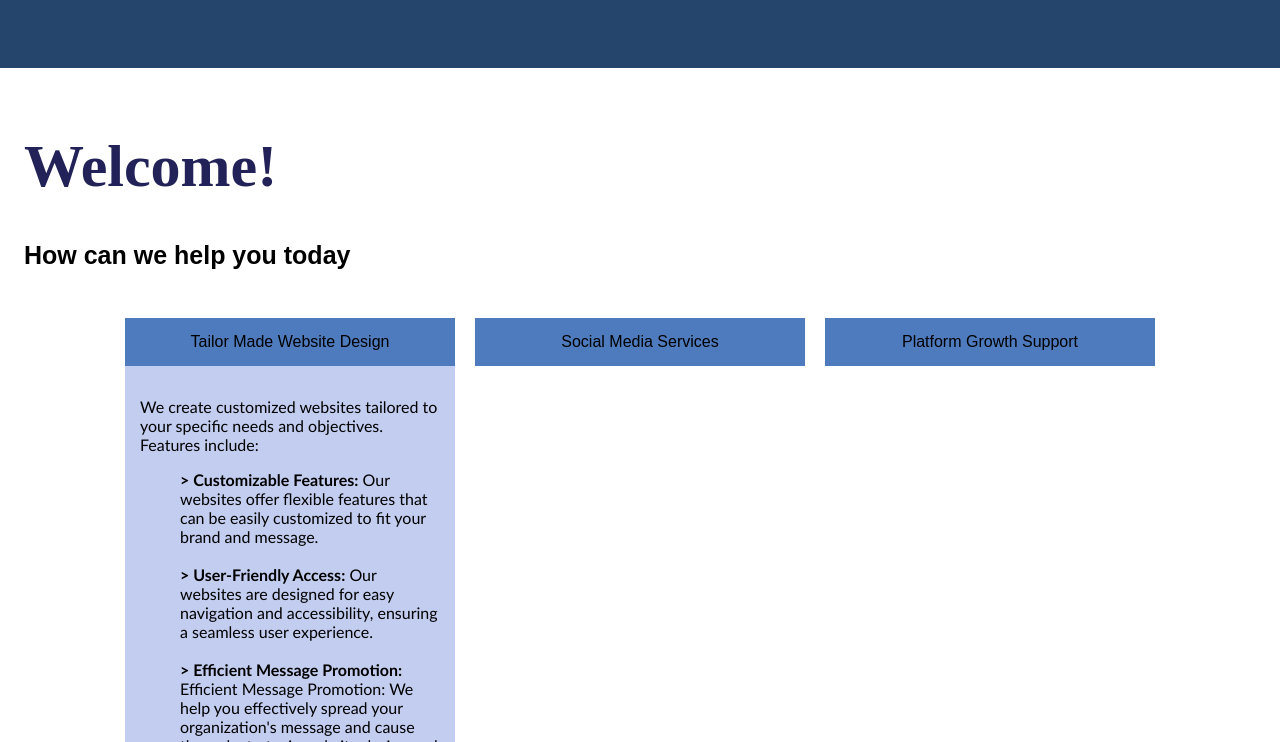
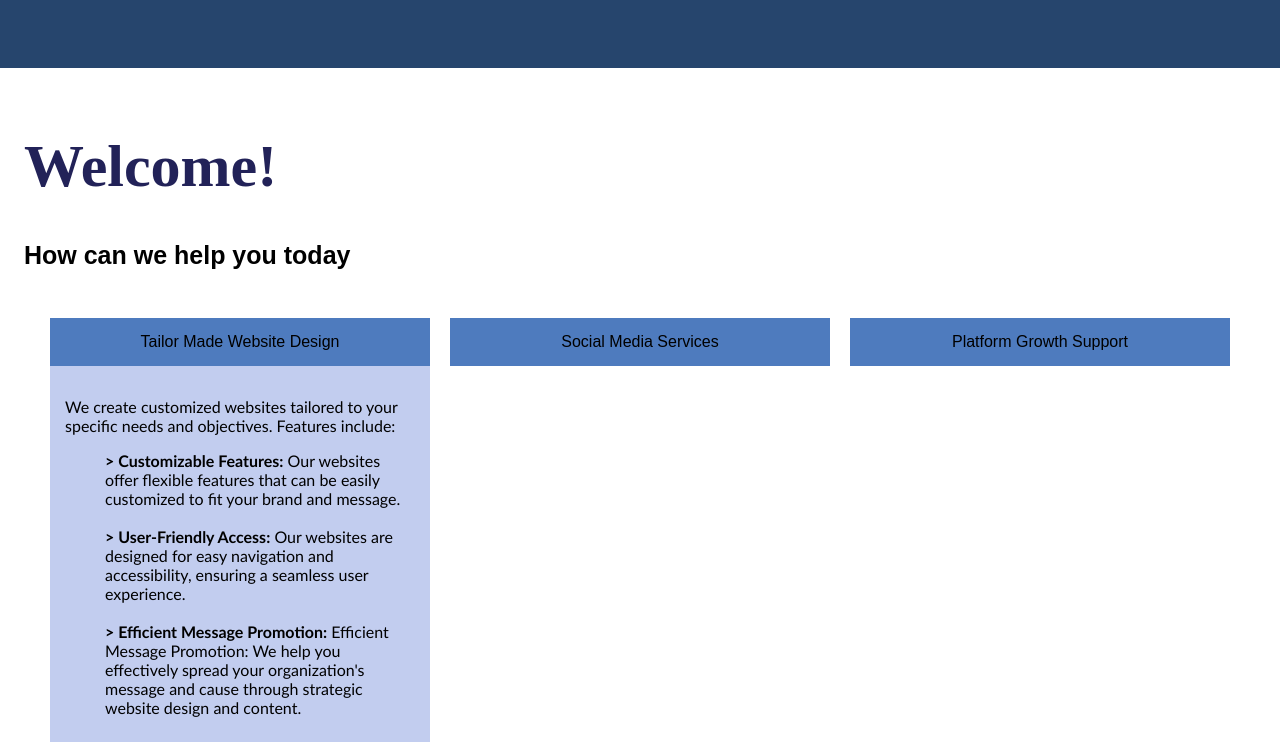
Before and after one commit to coders4change/code-4-change, a plain HTML site: page index.html in a window 1280 px wide. Both pictures are taken after a click on the button "Tailor Made Website Design". Shown: the part 942-1684 px from the top of the page. Drawn offline with Linux system fonts and the light colour scheme.

Commit message:
Update style.css

```diff
--- a/style.css
+++ b/style.css
@@ -138,7 +138,7 @@
     display: none;
     background-color: #c2cdef;
     padding: 15px;
-    width: 300px;
+    width: 350px;
     color: #000;
   }
 
@@ -149,7 +149,7 @@
     border: none;
     cursor: pointer;
     font-size: 16px;
-    width: 330px
+    width: 380px
   }
 
   #services {
```
